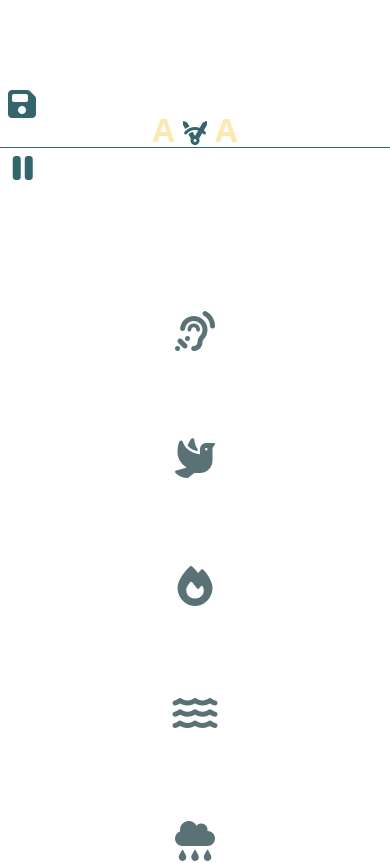
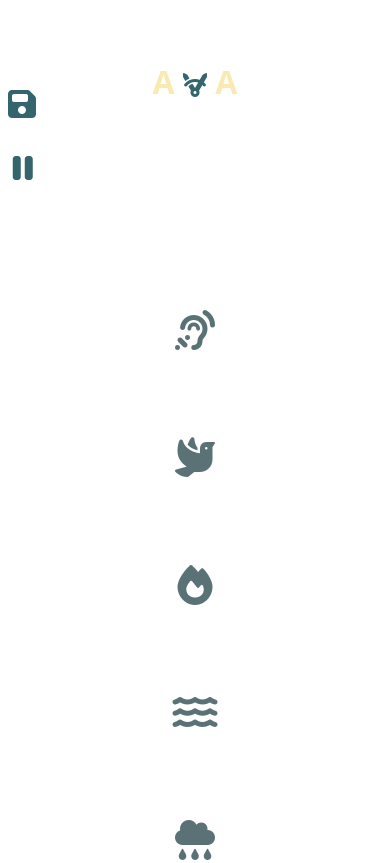
Before and after one commit to AlexD38/sounds, a React (Vite) app: page / in a window 390 px wide. Shown: the top 863 px of the page. Built offline with nearby package versions, Linux system fonts and the light colour scheme.

Commit message:
[simplified] ui & syyle

```diff
--- a/src/App.css
+++ b/src/App.css
@@ -8,7 +8,7 @@
 }
 #root {
   max-width: 1280px;
-  margin: 3rem auto;
+  margin: 0 auto;
   /* padding: 2rem; */
   text-align: center;
   display: flex;
@@ -18,7 +18,7 @@
   flex-wrap: wrap;
   min-width: 90%;
   gap: 1rem;
-  padding-top: 3rem;
+  /* padding-top: 3rem; */
 }
 i {
   font-size: 1.5rem;
@@ -51,12 +51,6 @@
   }
   to {
     transform: rotate(360deg);
-  }
-}
-
-@media (prefers-reduced-motion: no-preference) {
-  a:nth-of-type(2) .logo {
-    animation: logo-spin infinite 20s linear;
   }
 }
 
@@ -177,12 +171,15 @@
 
 /* MEDIA QUERIES */
 @media (max-width: 768px) {
+  body {
+    padding-top: 3rem;
+  }
   .logo {
     left: 50%;
     transform: translate(-50%, 0);
     min-width: 100%;
     top: 1rem;
-    margin-bottom: 1rem;
+    margin-bottom: 3rem;
   }
   .snapshot-saver {
     top: 10rem;
--- a/src/components/SavedSnaps/styles.css
+++ b/src/components/SavedSnaps/styles.css
@@ -7,7 +7,8 @@
   padding: 2rem 0;
   gap: 1rem;
   margin-bottom: 3rem;
-  border-top: 1px solid #34656d;
+  margin-top: 3rem;
+  /* border-top: 1px solid #34656d; */
   /* border-bottom: 1px solid #34656d; */
 }
 .saved-snap {
```
